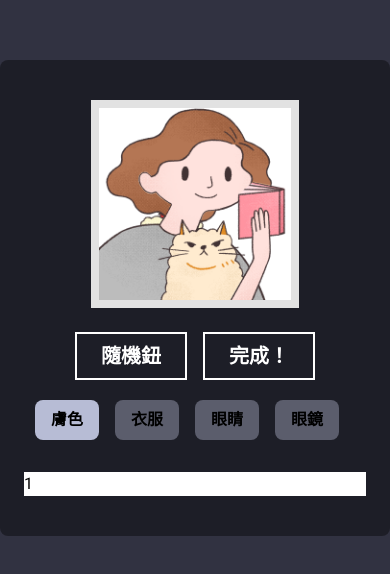
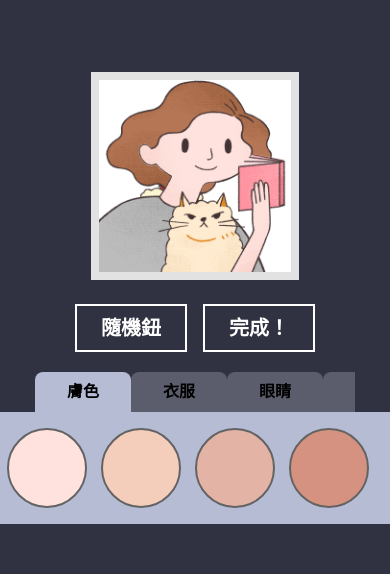
Before and after one commit to one-liang/avatar-doll, a Nuxt app: page / in a window 390 px wide. Shown: the part 124-698 px from the top of the page. Built offline with nearby package versions, Linux system fonts and the light colour scheme.

Commit message:
add swiper layout

```diff
--- /dev/null
+++ b/components/Swiper/Body.vue
@@ -0,0 +1,18 @@
+<template>
+  <SwiperRows>
+    <div
+      v-for="(slide, index) in 5"
+      :key="`Body_${index}`"
+      class="swiper-slide"
+    >
+      {{ slide }}
+    </div>
+  </SwiperRows>
+</template>
+
+<script>
+export default {
+  name: 'SwiperBody'
+
+}
+</script>
--- /dev/null
+++ b/components/Swiper/Glasses.vue
@@ -0,0 +1,17 @@
+<template>
+  <SwiperRows>
+    <div
+      v-for="(slide, index) in 5"
+      :key="`Glasses_${index}`"
+      class="swiper-slide"
+    >
+      {{ slide }}
+    </div>
+  </SwiperRows>
+</template>
+
+<script>
+export default {
+  name: 'SwiperGlasses'
+}
+</script>
--- /dev/null
+++ b/components/Swiper/Mouth.vue
@@ -0,0 +1,15 @@
+<template>
+  <SwiperMultiple>
+    <div
+      class="swiper-slide"
+    >
+      mouth
+    </div>
+  </SwiperMultiple>
+</template>
+
+<script>
+export default {
+  name: 'SwiperMouth'
+}
+</script>
--- /dev/null
+++ b/components/Swiper/Multiple.vue
@@ -0,0 +1,40 @@
+<template>
+  <div ref="multiple" class="swiper-container">
+    <div class="swiper-wrapper">
+      <slot />
+    </div>
+  </div>
+</template>
+
+<script>
+// eslint-disable-next-line import/no-named-as-default
+import Swiper from 'swiper/bundle'
+import 'swiper/swiper-bundle.css'
+
+export default {
+  name: 'SwiperMultiple',
+  data () {
+    return {
+      swiper: null
+    }
+  },
+  mounted () {
+    this.swiper = new Swiper(this.$refs.multiple, {
+      slidesPerView: 'auto',
+      slidesPerColumn: 2,
+      spaceBetween: 22,
+      observer: true,
+      observeParents: true,
+      navigation: {
+        nextEl: '.swiper-button-next',
+        prevEl: '.swiper-button-prev'
+      },
+      breakpoints: {
+        767: {
+          spaceBetween: 8
+        }
+      }
+    })
+  }
+}
+</script>
--- /dev/null
+++ b/components/Swiper/Nose.vue
@@ -0,0 +1,13 @@
+<template>
+  <SwiperRows>
+    <div>
+      1
+    </div>
+  </SwiperRows>
+</template>
+
+<script>
+export default {
+  name: 'SwiperNose'
+}
+</script>
--- /dev/null
+++ b/components/Swiper/Rows.vue
@@ -0,0 +1,36 @@
+<template>
+  <div ref="rows" class="swiper-container">
+    <div class="swiper-wrapper">
+      <slot />
+    </div>
+  </div>
+</template>
+
+<script>
+// eslint-disable-next-line import/no-named-as-default
+import Swiper from 'swiper/bundle'
+import 'swiper/swiper-bundle.css'
+
+export default {
+  name: 'SwiperRows',
+  data () {
+    return {
+      swiper: null
+    }
+  },
+  mounted () {
+    this.swiper = new Swiper(this.$refs.rows, {
+      slidesPerView: 'auto',
+      slidesPerColumn: 2,
+      spaceBetween: 14,
+      observer: true,
+      observeParents: true,
+      breakpoints: {
+        767: {
+          spaceBetween: 8
+        }
+      }
+    })
+  }
+}
+</script>
--- /dev/null
+++ b/components/Swiper/Skin.vue
@@ -0,0 +1,59 @@
+<template>
+  <div ref="single" class="swiper-container">
+    <div class="swiper-wrapper">
+      <div
+        v-for="skin in 4"
+        :key="`Skin_${skin}`"
+        class="swiper-slide"
+      >
+        <button :class="`skin_${skin}`" class="w-20 h-20 border-2 rounded-full border-gray-dark focus:outline-none" type="button" @click="skinClick(skin)" />
+      </div>
+    </div>
+  </div>
+</template>
+
+<script>
+// eslint-disable-next-line import/no-named-as-default
+import Swiper from 'swiper/bundle'
+import 'swiper/swiper-bundle.css'
+
+export default {
+  name: 'SwiperSkin',
+  data () {
+    return {
+      swiper: null
+    }
+  },
+  mounted () {
+    this.swiper = new Swiper(this.$refs.single, {
+      slidesPerView: 'auto',
+      spaceBetween: 14,
+      observer: true,
+      observeParents: true,
+      breakpoints: {
+        767: {
+          spaceBetween: 12
+        }
+      }
+    })
+  },
+  methods: {
+    skinClick (item) {
+      // eslint-disable-next-line no-console
+      console.log(item)
+    }
+  }
+}
+</script>
+
+<style scoped>
+::v-deep .swiper-container {
+  @apply px-5 !important;
+}
+::v-deep .swiper-wrapper {
+  @apply justify-center;
+}
+::v-deep .swiper-slide {
+  @apply w-20 h-20 !important;
+}
+</style>
--- a/pages/index.vue
+++ b/pages/index.vue
@@ -1,5 +1,5 @@
 <template>
-  <div class="flex flex-wrap px-6 py-10 bg-black rounded-lg bg-opacity-40 min-h-80">
+  <div class="flex flex-wrap py-10 rounded-lg lg:bg-black lg:px-6 lg:bg-opacity-40 min-h-80">
     <div class="flex flex-col items-center justify-center w-full lg:w-5/12">
       <!-- avatar -->
       <div class="relative mb-6 bg-white border-8 w-52 h-52 border-gray-light">
@@ -39,62 +39,66 @@
     </div>
     <div class="w-full lg:w-7/12">
       <!-- 選項 -->
-      <ul class="flex max-w-xs mx-auto mb-4 overflow-x-auto overflow-y-hidden text-center lg:flex-wrap lg:max-w-max">
-        <li class="flex-1 mb-4 mr-4">
-          <button :class="{'bg-purple-lighter': true}" class="w-16 py-2 m-0 font-black rounded-lg focus:outline-none">
+      <ul class="flex max-w-xs mx-auto overflow-x-auto overflow-y-hidden text-center lg:mb-4 lg:flex-wrap lg:max-w-max">
+        <li class="flex-1 lg:mr-4 lg:mb-4">
+          <button :class="[tab === 'skin' ? 'bg-purple-lighter' : 'bg-purple-light']" class="w-24 py-2 m-0 font-black rounded-t-lg lg:w-16 lg:rounded-lg focus:outline-none" @click="tab = 'skin'">
             膚色
           </button>
         </li>
-        <li class="flex-1 mb-4 mr-4">
-          <button class="w-16 py-2 m-0 font-black rounded-lg bg-purple-light focus:outline-none">
+        <li class="flex-1 lg:mr-4 lg:mb-4">
+          <button :class="[tab === 'body' ? 'bg-purple-lighter' : 'bg-purple-light']" class="w-24 py-2 m-0 font-black rounded-t-lg lg:w-16 lg:rounded-lg focus:outline-none" @click="tab = 'body'">
             衣服
           </button>
         </li>
-        <li class="flex-1 mb-4 mr-4">
-          <button class="w-16 py-2 m-0 font-black rounded-lg bg-purple-light focus:outline-none">
+        <li class="flex-1 lg:mr-4 lg:mb-4">
+          <button :class="[tab === 'eyes' ? 'bg-purple-lighter' : 'bg-purple-light']" class="w-24 py-2 m-0 font-black rounded-t-lg lg:w-16 lg:rounded-lg focus:outline-none" @click="tab = 'eyes'">
             眼睛
           </button>
         </li>
-        <li class="flex-1 mb-4 mr-4">
-          <button class="w-16 py-2 m-0 font-black rounded-lg bg-purple-light focus:outline-none">
+        <li class="flex-1 lg:mr-4 lg:mb-4">
+          <button :class="[tab === 'glasses' ? 'bg-purple-lighter' : 'bg-purple-light']" class="w-24 py-2 m-0 font-black rounded-t-lg lg:w-16 lg:rounded-lg focus:outline-none" @click="tab = 'glasses'">
             眼鏡
           </button>
         </li>
-        <li class="flex-1 mb-4">
-          <button class="w-16 py-2 m-0 font-black rounded-lg bg-purple-light focus:outline-none">
+        <li class="flex-1 lg:mb-4">
+          <button :class="[tab === 'nose' ? 'bg-purple-lighter' : 'bg-purple-light']" class="w-24 py-2 m-0 font-black rounded-t-lg lg:w-16 lg:rounded-lg focus:outline-none" @click="tab = 'nose'">
             鼻子
           </button>
         </li>
-        <li class="flex-1 mb-4 mr-4">
-          <button class="w-16 py-2 m-0 font-black rounded-lg bg-purple-light focus:outline-none">
+        <li class="flex-1 lg:mr-4 lg:mb-4">
+          <button :class="[tab === 'mouth' ? 'bg-purple-lighter' : 'bg-purple-light']" class="w-24 py-2 m-0 font-black rounded-t-lg lg:w-16 lg:rounded-lg focus:outline-none" @click="tab = 'mouth'">
             嘴巴
           </button>
         </li>
-        <li class="flex-1 mb-4 mr-4">
-          <button class="w-16 py-2 m-0 font-black rounded-lg bg-purple-light focus:outline-none">
+        <li class="flex-1 lg:mr-4 lg:mb-4">
+          <button :class="[tab === 'hair' ? 'bg-purple-lighter' : 'bg-purple-light']" class="w-24 py-2 m-0 font-black rounded-t-lg lg:w-16 lg:rounded-lg focus:outline-none" @click="tab = 'hair'">
             頭髮
           </button>
         </li>
-        <li class="flex-1 mb-4 mr-4">
-          <button class="w-16 py-2 m-0 font-black rounded-lg bg-purple-light focus:outline-none">
+        <li class="flex-1 lg:mr-4 lg:mb-4">
+          <button :class="[tab === 'book' ? 'bg-purple-lighter' : 'bg-purple-light']" class="w-24 py-2 m-0 font-black rounded-t-lg lg:w-16 lg:rounded-lg focus:outline-none" @click="tab = 'book'">
             書本
           </button>
         </li>
-        <li class="flex-1 mb-4 mr-4">
-          <button class="w-16 py-2 m-0 font-black rounded-lg bg-purple-light focus:outline-none">
+        <li class="flex-1 lg:mr-4 lg:mb-4">
+          <button :class="[tab === 'object' ? 'bg-purple-lighter' : 'bg-purple-light']" class="w-24 py-2 m-0 font-black rounded-t-lg lg:w-16 lg:rounded-lg focus:outline-none" @click="tab = 'object'">
             配件
           </button>
         </li>
-        <li class="flex-1 mb-4">
-          <button class="w-16 py-2 m-0 font-black rounded-lg bg-purple-light focus:outline-none">
+        <li class="flex-1 lg:mb-4">
+          <button :class="[tab === 'animal' ? 'bg-purple-lighter' : 'bg-purple-light']" class="w-24 py-2 m-0 font-black rounded-t-lg lg:w-16 lg:rounded-lg focus:outline-none" @click="tab = 'animal'">
             動物
           </button>
         </li>
       </ul>
 
       <!-- 選項內容 -->
-      <div class="bg-white">
-        1
+      <div class="py-4 mx-auto bg-purple-lighter lg:bg-transparent">
+        <SwiperSkin v-if="tab === 'skin'" />
+        <SwiperBody v-else-if="tab === 'body'" />
+        <SwiperMouth v-else-if="tab === 'mouth'" />
+        <SwiperGlasses v-else-if="tab === 'glasses'" />
+        <SwiperNose v-else-if="tab === 'nose'" />
       </div>
     </div>
   </div>
@@ -106,7 +110,7 @@ import '~/assets/scss/material.scss'
 export default {
   data () {
     return {
-      // material
+      tab: 'skin'
     }
   }
 }
@@ -118,7 +122,7 @@ export default {
 }
 
 // 圖層樣式
-.layer{
+.layer {
   @apply absolute inset-0 bg-center bg-cover w-full h-full;
 }
 </style>
```
